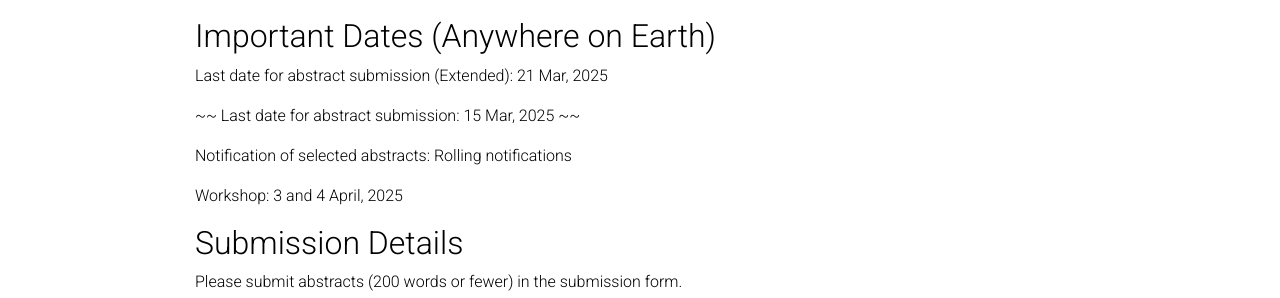
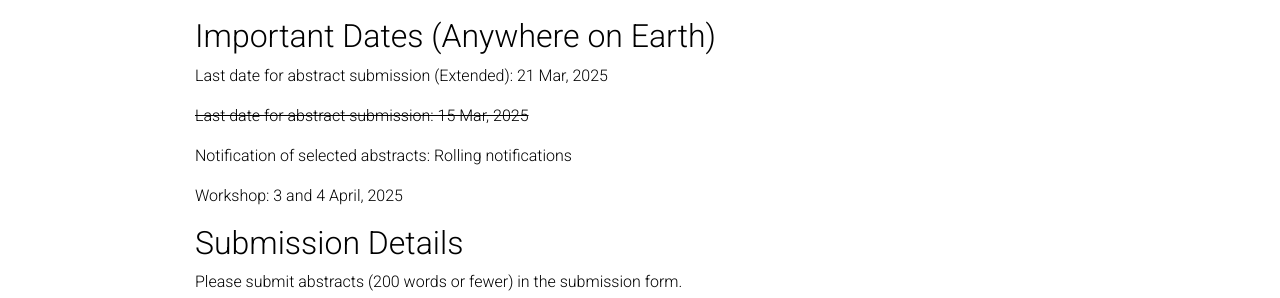
Before and after one commit to edai4science/edai4science.github.io, a Jekyll site: the page built from _pages/call.md, in a window 1280 px wide and 1147 px high. Shown: the part 485-783 px from the top of the window. Built offline with Jekyll 4.4.1, drawn with Linux system fonts in a browser that asks for light colours; comment, search, counter and statistics services are not loaded; a style sheet for code colours, icons or effects is not loaded; part of the change alters nothing that is shown.

```diff
--- a/_pages/call.md
+++ b/_pages/call.md
@@ -24,7 +24,7 @@ We invite abstract submissions related (but not limited) to the following topics
 
 Last date for abstract submission (Extended): 21 Mar, 2025
 
-~~ Last date for abstract submission: 15 Mar, 2025 ~~
+<del>Last date for abstract submission: 15 Mar, 2025</del>
 
 Notification of selected abstracts: Rolling notifications
 
```
